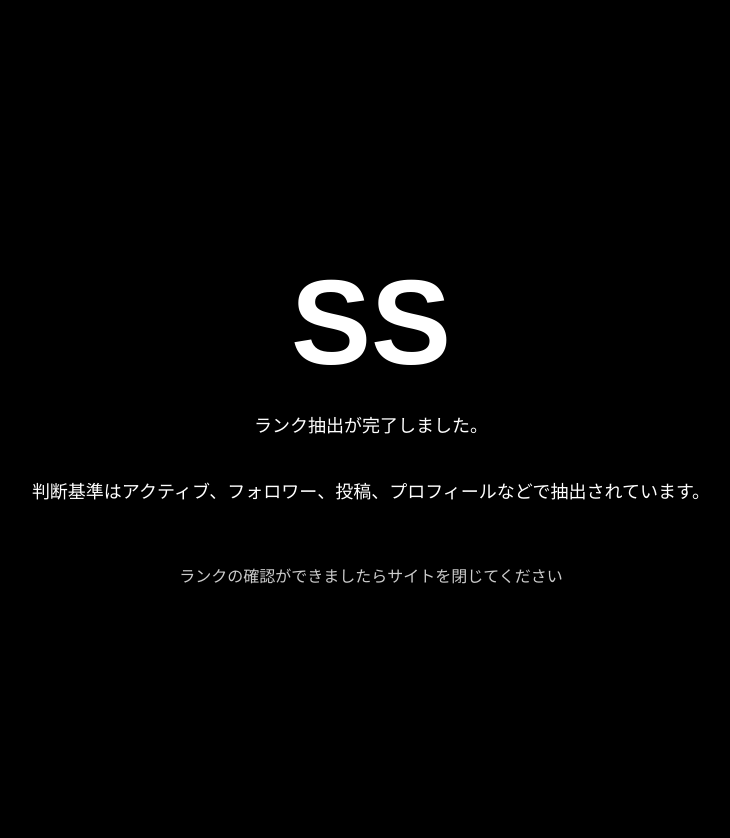
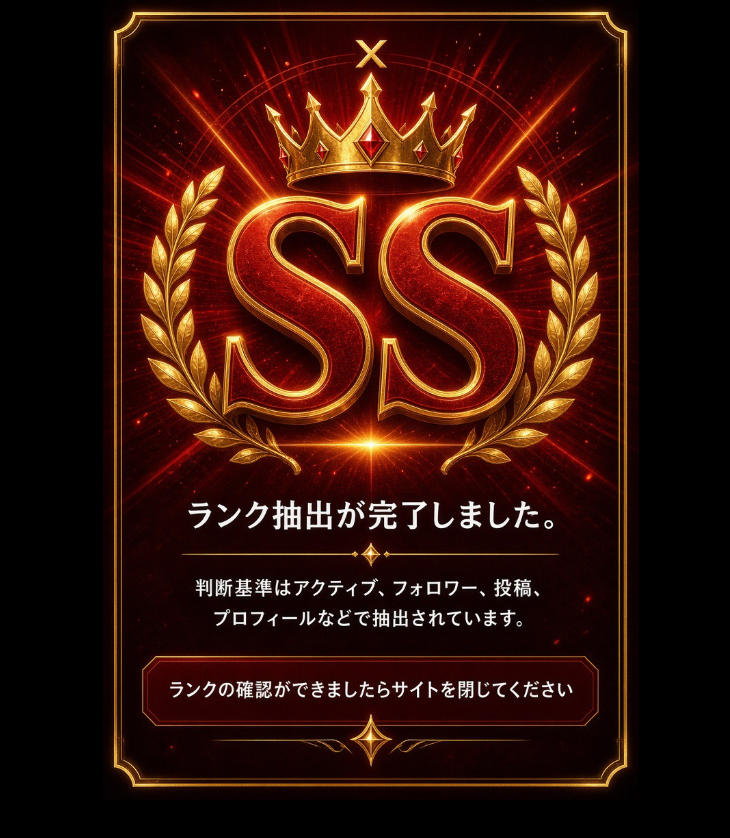
Before and after one commit to Neko122545/discord-form, a plain HTML site: page rank-ss.html in a window 1280 px wide. Shown: the whole page, without its empty margins (269-999 px from the left). After the commit the page ends 800 px from the top, so only its background shows below. Drawn offline with Linux system fonts and the light colour scheme.

Commit message:
Update rank SS to use image

```diff
--- a/rank-ss.html
+++ b/rank-ss.html
@@ -5,16 +5,12 @@
 <meta name="viewport" content="width=device-width, initial-scale=1.0">
 <title>Rank SS</title>
 <style>
-body { margin:0; background:#000; color:#fff; font-family:sans-serif; display:flex; flex-direction:column; justify-content:center; align-items:center; min-height:100vh; text-align:center; padding:20px; }
-h1 { font-size:120px; margin:0; }
-p { font-size:18px; margin:20px 0; }
-.note { font-size:16px; color:#ccc; margin-top:40px; }
+* { margin: 0; padding: 0; }
+html, body { height: 100%; background: #000; }
+img { width: 100%; height: 100%; object-fit: contain; display: block; }
 </style>
 </head>
 <body>
-<h1>SS</h1>
-<p>ランク抽出が完了しました。</p>
-<p>判断基準はアクティブ、フォロワー、投稿、プロフィールなどで抽出されています。</p>
-<div class="note">ランクの確認ができましたらサイトを閉じてください</div>
+<img src="IMG_1097.jpeg" alt="Rank SS">
 </body>
 </html>
```
